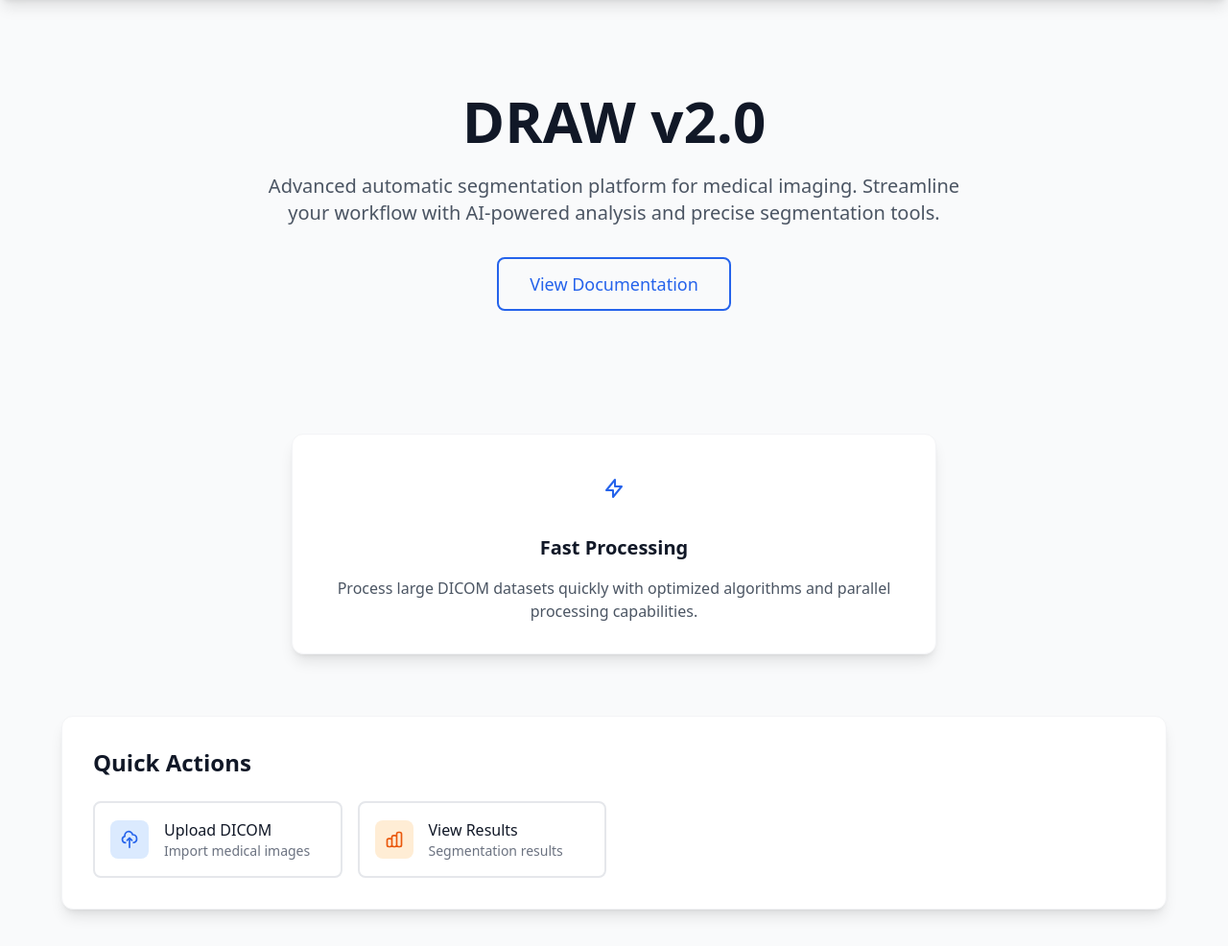
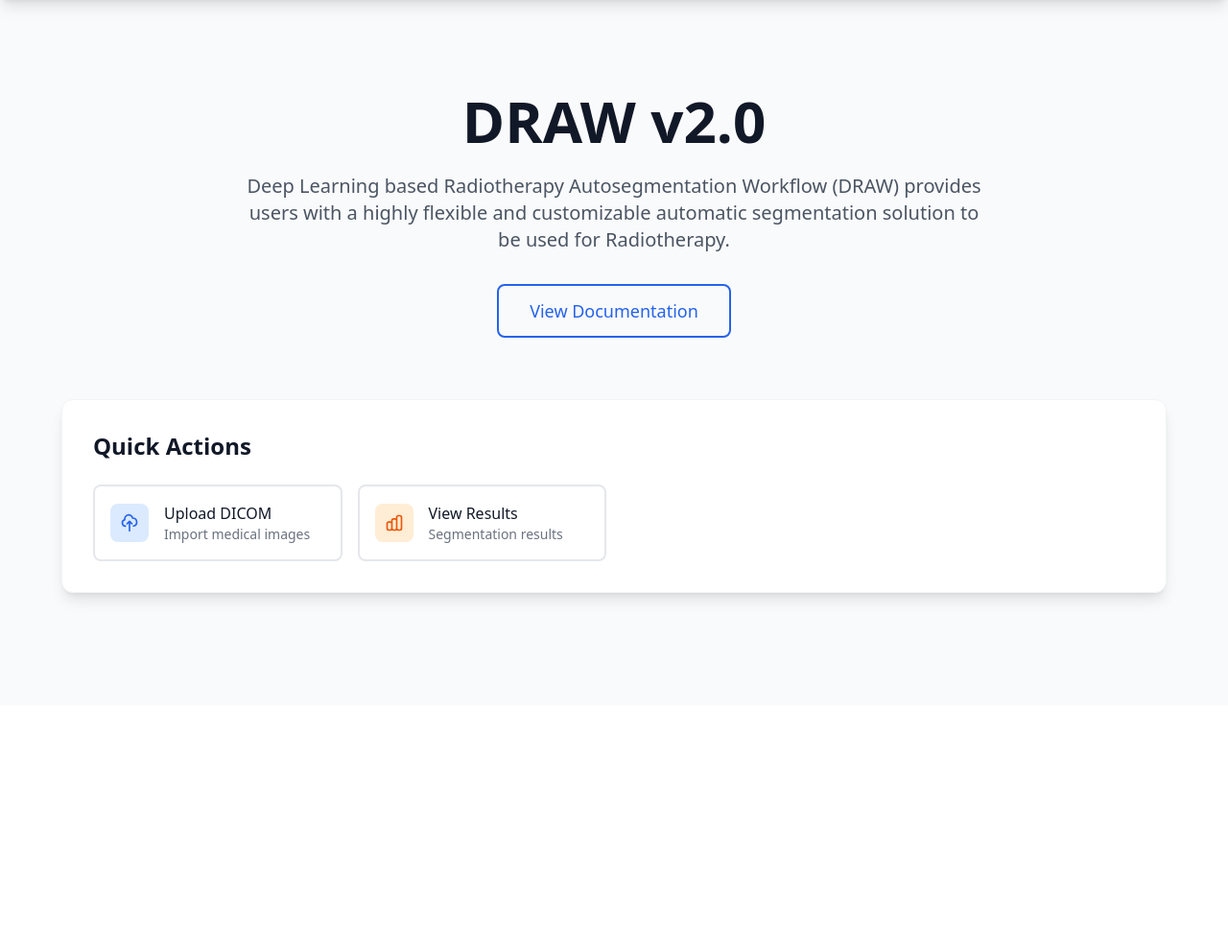
Before and after one commit to CHAVI-India/draw-client-2.0, a Django app: page / in a window 1280 px wide. Shown: the part 65-1051 px from the top of the page at 96% size. After the commit the page ends 695 px from the top, so only its background shows below. Run offline with Django 5.2, Linux system fonts and the light colour scheme; parts of the project's set-up code (start-up, migrations or seed data) failed here and were passed over; some libraries are stand-ins or nearby versions.

Commit message:
docs: update homepage description and remove features section

```diff
--- a/templates/home.html
+++ b/templates/home.html
@@ -10,28 +10,12 @@
             DRAW v2.0
         </h1>
         <p class="text-xl text-gray-600 mb-8 max-w-3xl mx-auto">
-            Advanced automatic segmentation platform for medical imaging.
-            Streamline your workflow with AI-powered analysis and precise segmentation tools.
+            Deep Learning based Radiotherapy Autosegmentation Workflow (DRAW) provides users with a highly flexible and customizable automatic segmentation solution to be used for Radiotherapy.
         </p>
         <div class="flex justify-center">
             <button class="border-2 border-primary-600 text-primary-600 hover:bg-primary-50 px-8 py-3 rounded-lg text-lg font-medium transition-colors">
                 View Documentation
             </button>
-        </div>
-    </div>
-
-    <!-- Features Grid -->
-    <div class="grid md:grid-cols-1 gap-8 py-16 max-w-2xl mx-auto">
-        <div class="bg-white p-8 rounded-xl shadow-lg border border-gray-100 hover:shadow-xl transition-shadow">
-            <div class="w-12 h-12 bg-primary-100 rounded-lg flex items-center justify-center mb-6 mx-auto">
-                <svg class="w-6 h-6 text-primary-600" fill="none" stroke="currentColor" viewBox="0 0 24 24">
-                    <path stroke-linecap="round" stroke-linejoin="round" stroke-width="2" d="M13 10V3L4 14h7v7l9-11h-7z"></path>
-                </svg>
-            </div>
-            <h3 class="text-xl font-semibold text-gray-900 mb-4 text-center">Fast Processing</h3>
-            <p class="text-gray-600 text-center">
-                Process large DICOM datasets quickly with optimized algorithms and parallel processing capabilities.
-            </p>
         </div>
     </div>
 
@@ -79,6 +63,7 @@
                 </div>
             </button>
 
+
             <button class="flex items-center p-4 border-2 border-gray-200 rounded-lg hover:border-primary-300 hover:bg-primary-50 transition-colors group">
                 <div class="w-10 h-10 bg-orange-100 rounded-lg flex items-center justify-center mr-4 group-hover:bg-orange-200 transition-colors">
                     <svg class="w-5 h-5 text-orange-600" fill="none" stroke="currentColor" viewBox="0 0 24 24">
```
